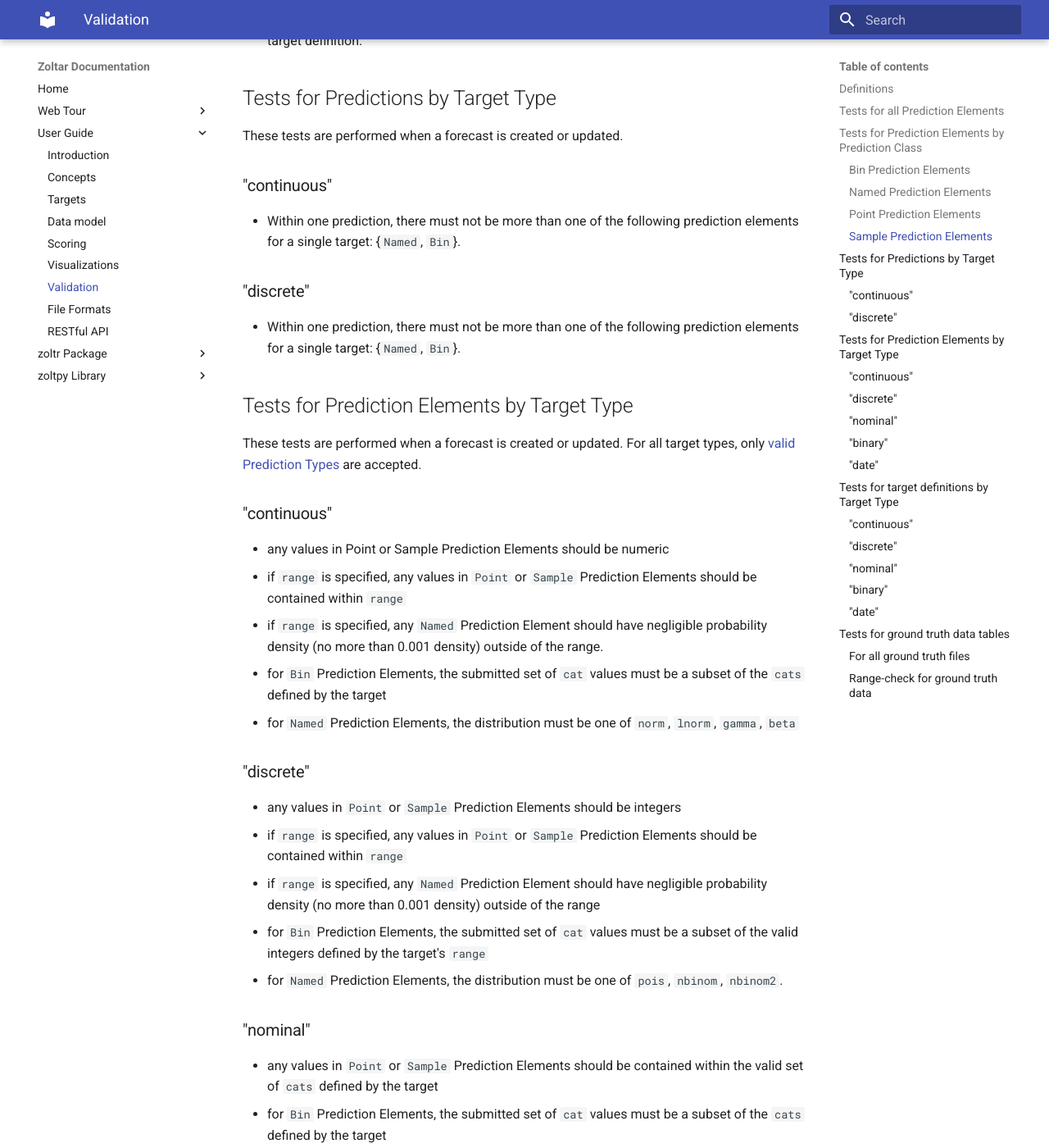
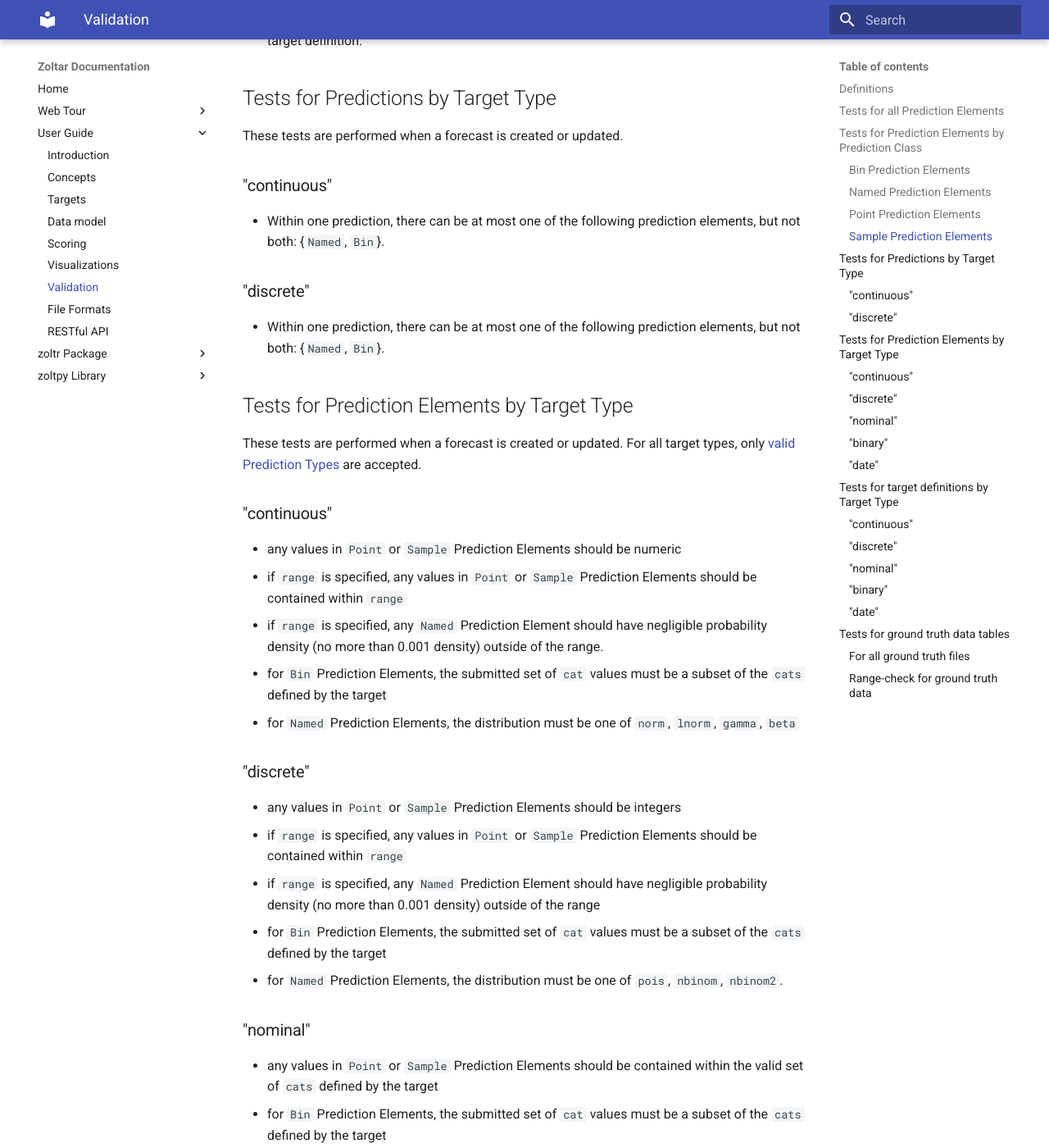
Before and after one commit to reichlab/docs.zoltardata, an MkDocs documentation site: the page built from docs/Validation.md, in a window 1280 px wide and 1400 px high, scrolled down 2612 px. Shown: the whole window at 82% size. Built offline with MkDocs 1.6.1 and Material for MkDocs 9.7.7, drawn with Linux system fonts in a browser that asks for light colours.

Commit message:
a little formatting and corrections

```diff
--- a/docs/Validation.md
+++ b/docs/Validation.md
@@ -81,15 +81,14 @@ Binomial    | 0<=p<=1   |   n>0     |    -
 
 These tests are performed when a forecast is created or updated.
 
+
 ### "continuous"
 
- - Within one prediction, there must not be more than one of the following prediction elements for a single target: {`Named`, `Bin`}.
-
+ - Within one prediction, there can be at most one of the following prediction elements, but not both: {`Named`, `Bin`}.
 
 ### "discrete"
 
- - Within one prediction, there must not be more than one of the following prediction elements for a single target: {`Named`, `Bin`}.
-
+ - Within one prediction, there can be at most one of the following prediction elements, but not both: {`Named`, `Bin`}.
 
 
 ## Tests for Prediction Elements by Target Type
@@ -98,7 +97,7 @@ These tests are performed when a forecast is created or updated. For all target
 
 ### "continuous"
 
- - any values in Point or Sample Prediction Elements should be numeric
+ - any values in `Point` or `Sample` Prediction Elements should be numeric
  - if `range` is specified, any values in `Point` or `Sample` Prediction Elements should be contained within `range`
  - if `range` is specified, any `Named` Prediction Element should have negligible probability density (no more than 0.001 density) outside of the range.
  - for `Bin` Prediction Elements, the submitted set of `cat` values must be a subset of the `cats` defined by the target
@@ -109,7 +108,7 @@ These tests are performed when a forecast is created or updated. For all target
  - any values in `Point` or `Sample` Prediction Elements should be integers
  - if `range` is specified, any values in `Point` or `Sample` Prediction Elements should be contained within `range`
  - if `range` is specified, any `Named` Prediction Element should have negligible probability density (no more than 0.001 density) outside of the range
- - for `Bin` Prediction Elements, the submitted set of `cat` values must be a subset of the valid integers defined by the target's `range`
+ - for `Bin` Prediction Elements, the submitted set of `cat` values must be a subset of the `cats` defined by the target
  - for `Named` Prediction Elements, the distribution must be one of `pois`, `nbinom`, `nbinom2`.
 
 ### "nominal"
@@ -119,7 +118,7 @@ These tests are performed when a forecast is created or updated. For all target
 
 ### "binary"
 
- - any values in `Sample` or `Point` Prediction Elements should be either `true` or `false`.
+ - any values in `Point` or `Sample` Prediction Elements should be either `true` or `false`.
  - for `Bin` Prediction Elements, there must be exactly two `cat` values labeled `true` and `false`. These are the two `cats` that are implied (but not allowed to be specified) by binary target types.
 
 ### "date"
```
Also changed, not shown: docs/Targets.md (+7 -7 lines).
